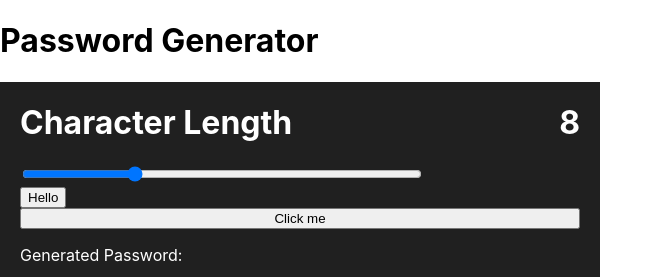
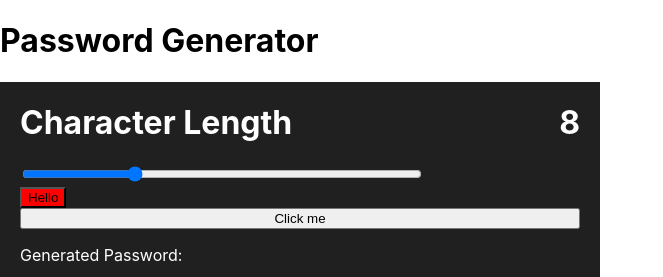
Before and after one commit to Zakariyya98/PasswordGenerator, a React (Create React App) app: page / in a window 1280 px wide. Shown: the top 277 px of the page, without its empty margins (0-663 px from the left). Built offline with nearby package versions, Linux system fonts and the light colour scheme.

Commit message:
GenerateButton.*: add: imported stylesheet

```diff
--- a/src/components/GenerateButton/GenerateButton.jsx
+++ b/src/components/GenerateButton/GenerateButton.jsx
@@ -1,7 +1,9 @@
+import "./GenerateButton.scss";
+
 const GenerateButton = () => {
   return (
     <div>
-      <button>Hello</button>
+      <button className="generate-button__container">Hello</button>
     </div>
   );
 };
--- a/src/components/GenerateButton/GenerateButton.scss
+++ b/src/components/GenerateButton/GenerateButton.scss
@@ -0,0 +1,5 @@
+.generate-button {
+  &__container {
+    background-color: red;
+  }
+}
```
